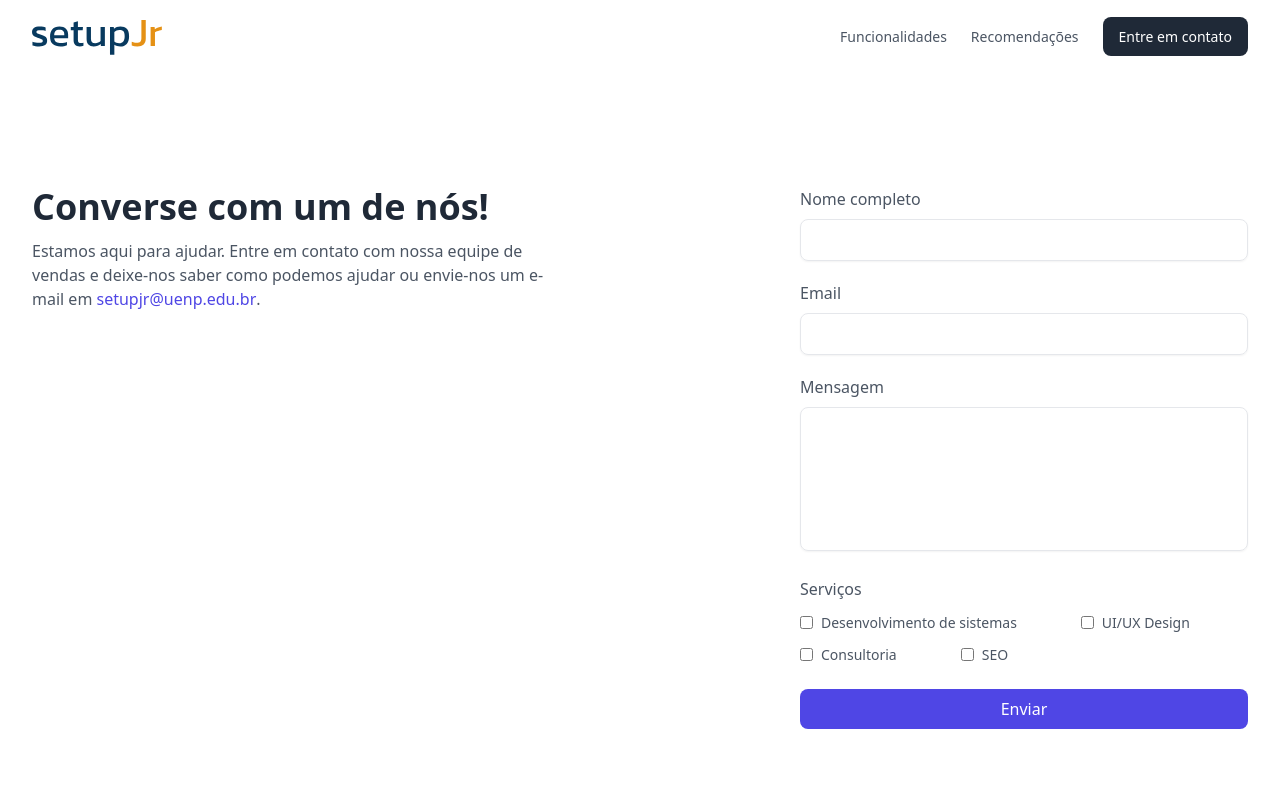
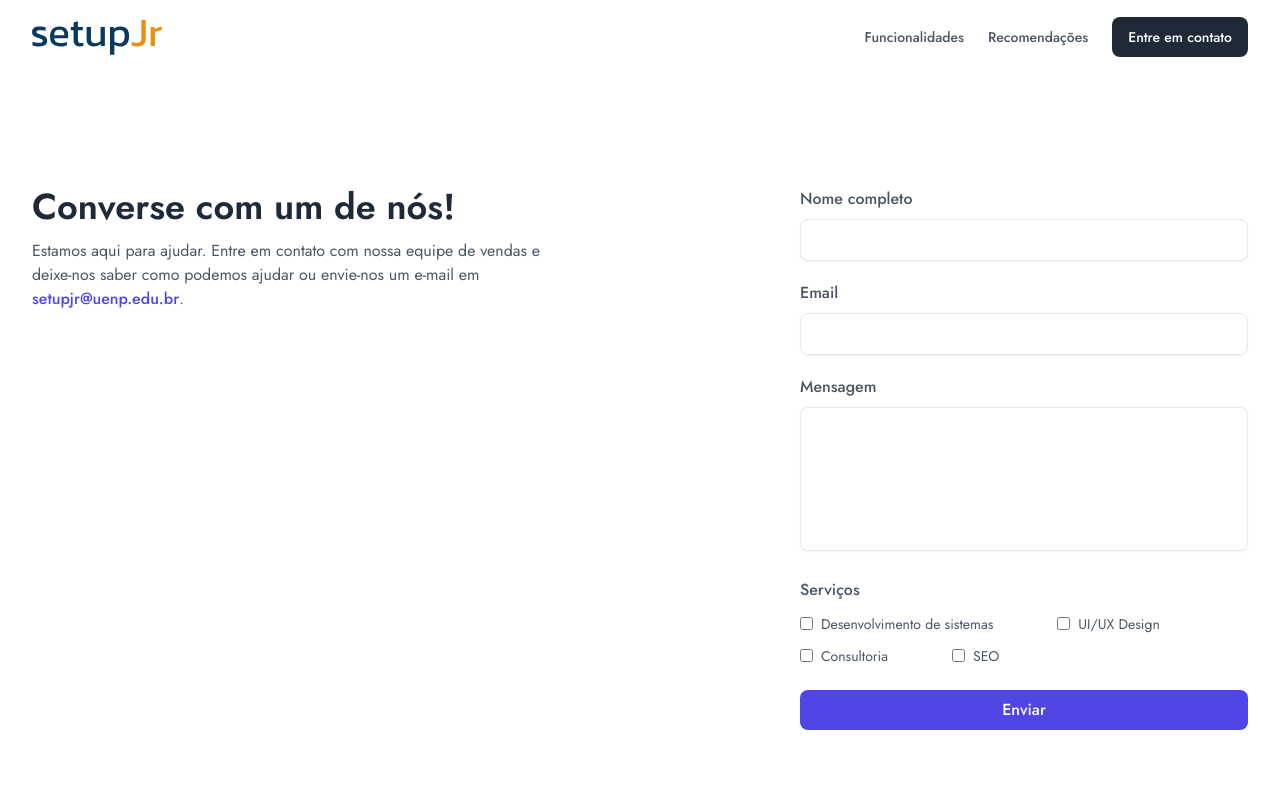
Before and after one commit to setup-jr/setupjr.com.br, a Next.js app: page /contato in a window 1280 px wide. Shown: the top 800 px of the page. Built offline with nearby package versions, Linux system fonts and the light colour scheme.

Commit message:
feat: create main layout

```diff
--- a/src/app/layout.tsx
+++ b/src/app/layout.tsx
@@ -1,18 +1,25 @@
 import "lib/styles/global.css";
+
+import { Jost } from "next/font/google";
+import { Metadata } from "next";
 
 import Footer from "lib/components/Footer";
 import Navbar from "lib/components/Navbar";
-// import { Inter } from "next/font/google";
-import { Metadata } from "next";
 
-// const inter = Inter({ subsets: ["latin"] });
+const jost = Jost({ subsets: ["latin"] });
 
 export const metadata: Metadata = {
   title: "Setup JR",
   description: "Setup JR official website",
   viewport: "width=device-width, initial-scale=1",
   creator: "Setup JR",
-  authors: [{ name: "Henrique GC" }],
+  authors: [
+    { name: "Henrique GC" },
+    { name: "Gustavo Denobi" },
+    { name: "Gabriel Lima" },
+    { name: "Felipe Ferreira" },
+    { name: "Leonardo Faria" },
+  ],
 };
 
 export default function RootLayout({
@@ -26,7 +33,7 @@ export default function RootLayout({
         <link rel="icon" href="/favicon.ico" />
       </head> */}
 
-      <body className="md:overflow-visible">
+      <body className={`md:overflow-visible ${jost.className}`}>
         <Navbar />
         <main>{children}</main>
         <Footer />
```
